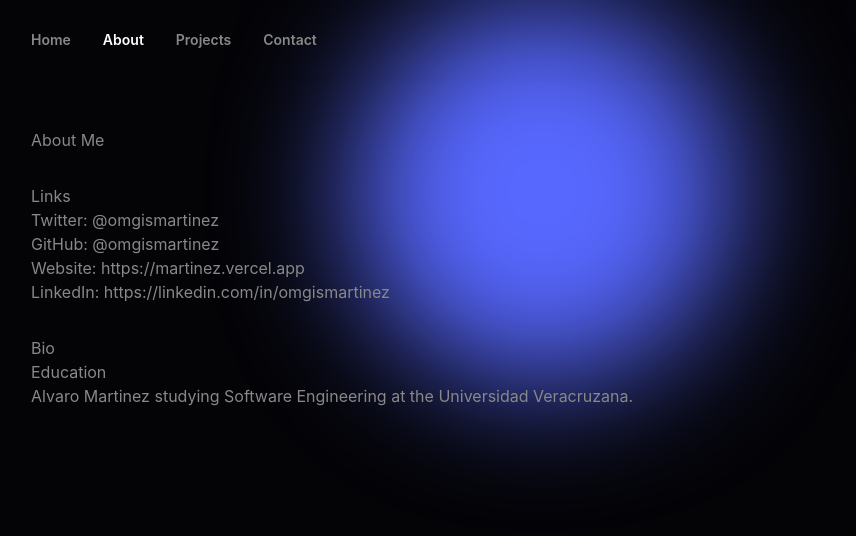
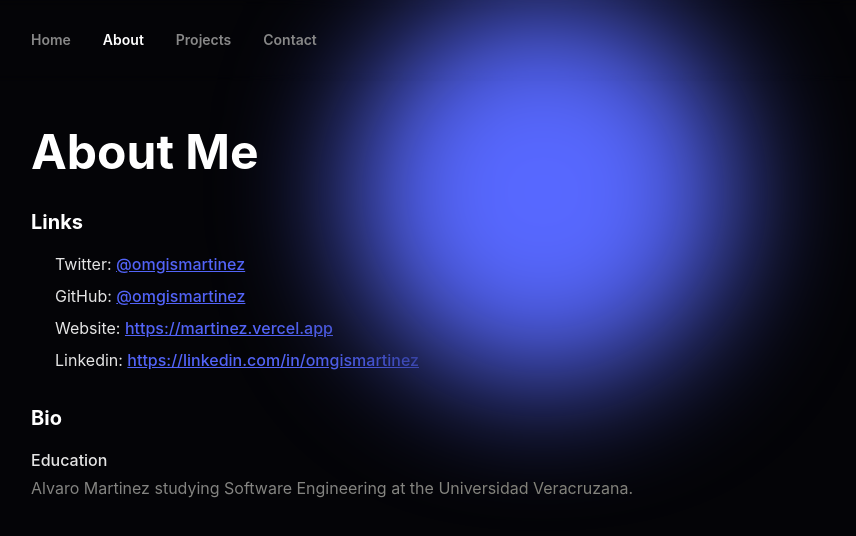
Before and after one commit to soymartinez/martinez, a Next.js app: page /about in a window 1280 px wide. Shown: the top 536 px of the page, without its empty margins (225-1081 px from the left). Built offline with nearby package versions, Linux system fonts and the light colour scheme.

Commit message:
🌌 refactor (about): style

```diff
--- a/pages/about.js
+++ b/pages/about.js
@@ -1,24 +1,32 @@
 import Layout from 'components/layout'
 
 export default function About() {
+    const Links = [
+        { name: 'Twitter', url: 'https://twitter.com/omgismartinez', username: '@omgismartinez' },
+        { name: 'GitHub', url: 'https://github.com/omgismartinez', username: '@omgismartinez' },
+        { name: 'Website', url: 'https://martinez.vercel.app' },
+        { name: 'Linkedin', url: 'https://linkedin.com/in/omgismartinez' },
+    ]
+
     return (
         <Layout title={'About – Martinez'}>
             <div className='flex flex-col gap-8 sm:max-w-3xl mx-auto'>
-                <h1>About Me</h1>
-                <section>
-                    <h1>Links</h1>
-                    <ul>
-                        <li>Twitter: <a href='https://twitter.com/omgismartinez'>@omgismartinez</a></li>
-                        <li>GitHub: <a href='https://github.com/omgismartinez'>@omgismartinez</a></li>
-                        <li>Website: <a href='https://martinez.vercel.app'>https://martinez.vercel.app</a></li>
-                        <li>LinkedIn: <a href='https://linkedin.com/in/omgismartinez'>https://linkedin.com/in/omgismartinez</a></li>
+                <h1 className='text-white text-3xl md:text-5xl font-bold my-6 sm:my-0'>About Me</h1>
+                <section className='flex flex-col gap-4'>
+                    <h1 className='text-xl text-white font-bold'>Links</h1>
+                    <ul className='flex flex-col gap-2 pl-6 transition-colors'>
+                        {Links.map(({ name, url, username }) => (
+                            <li className='transition-all text-neutral'>
+                                {name}: <a className='mix-blend-difference font-medium text-primary hover:opacity-60 underline' href={url}>{username || url}</a>
+                            </li>
+                        ))}
                     </ul>
                 </section>
-                <section>
-                    <h1>Bio</h1>
-                    <div>
-                        <h2>Education</h2>
-                        <p>Alvaro Martinez studying Software Engineering at the Universidad Veracruzana.</p>
+                <section className='flex flex-col gap-4'>
+                    <h1 className='text-xl text-white font-bold'>Bio</h1>
+                    <div className='flex flex-col gap-1'>
+                        <h2 className='text-neutral font-medium'>Education</h2>
+                        <p className='mix-blend-difference'>Alvaro Martinez studying Software Engineering at the Universidad Veracruzana.</p>
                         {/* <p>Alvaro Martinez graduated from the Universidad Veracruzana with a degree in Software Engineering.</p> */}
                     </div>
                 </section>
```
